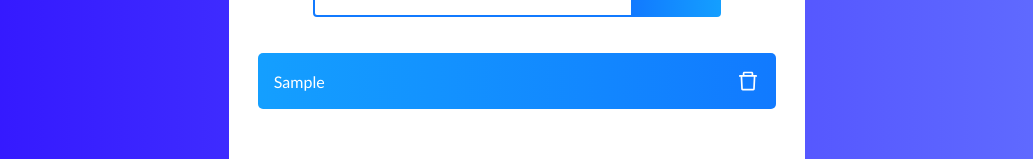
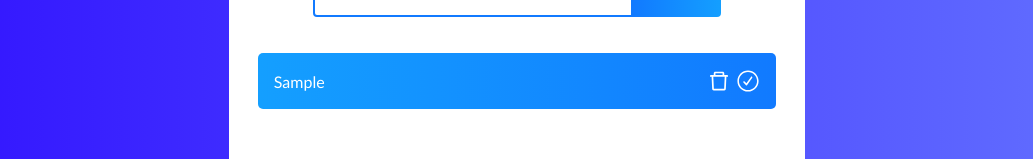
Before and after one commit to KakwiriStephen/ReactDesigns, a React (Create React App) app in the folder Todo-list/: page / in a window 1280 px wide. Both pictures are taken after typing "Sample" into the empty fields and a click on the button "Add Todo". Shown: the part 263-422 px from the top of the page, without its empty margins (123-1156 px from the left). Built offline with nearby package versions, Linux system fonts and the light colour scheme.

Commit message:
Check Todo

```diff
--- a/Todo-list/src/components/TodoItem.js
+++ b/Todo-list/src/components/TodoItem.js
@@ -1,5 +1,6 @@
 import React from 'react';
 import {AiOutlineDelete} from "react-icons/ai"
+import{RxCheckCircled} from "react-icons/rx"
 
 function TodoItem(props) {
     const {todo,removeTodo}=props
@@ -7,7 +8,8 @@ function TodoItem(props) {
         <div className='todo-row'>
             {todo.text}
             <div className='iconsContainer'>
-            <AiOutlineDelete className='icon' onClick={()=>removeTodo(todo.id)}/>
+            <AiOutlineDelete className='icon' style={{marginRight:5}} onClick={()=>removeTodo(todo.id)}/>
+            <RxCheckCircled />
             </div>
 
         </div>
```
